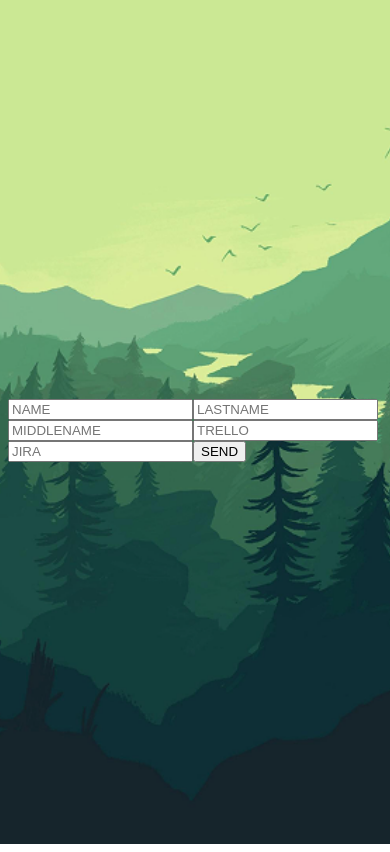
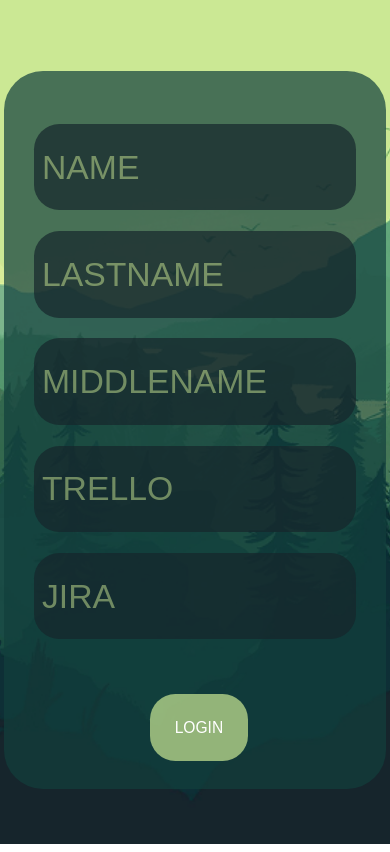
Before and after one commit to Ilian-Pop/trello-jira_assist, a React (Create React App) app: page / in a window 390 px wide. Built offline with nearby package versions, Linux system fonts and the light colour scheme.

Commit message:
Створення дизайну та адаптивного дизайну

```diff
--- a/public/index.html
+++ b/public/index.html
@@ -24,7 +24,7 @@
       work correctly both with client-side routing and a non-root public URL.
       Learn how to configure a non-root public URL by running `npm run build`.
     -->
-    <title>React App</title>
+    <title>TRELLO-JIRA_ASSIST</title>
   </head>
   <body>
     <noscript>You need to enable JavaScript to run this app.</noscript>
--- a/src/pages/Chat.js
+++ b/src/pages/Chat.js
@@ -1,6 +1,14 @@
 function Chat(){
-    return<h1>
-        Інфа
-    </h1>
+    return<div className="osnova">
+        <p>
+            Trello — безкоштовна багатоплатформна система управління проєктами, розроблена Trello Enterprise, дочірньою компанією Atlassian.[5] Створена у 2011 році компанією Fog Creek Software (тепер Glitch) для створення окремої компанії в Нью-Йорку у 2014 році[6][7][8] й продана Atlassian в січні 2017 року.[9]
+Вона використовує парадигму керування проєктами, відому як канбан. Проєкти зображуються дошками, що містять списки. Списки містять картки, якими зображуються задачі. Картки повинні переходити з попереднього списку до наступного (за допомогою перетягування), таким чином зображаючи рух якоїсь функції від ідеї, аж до тестування. Картці може бути присвоєно відповідальних за неї користувачів. Користувачі та дошки можуть об'єднуватись в команди.
+2017 року журнал PC оцінив сервіс Trello у 3,5 з 5 зірок, назвавши його гнучким і креативним
+        </p>
+        <div className="inputer">
+            <input placeholder="MESSAGE"/>
+            <button>SEND</button>
+        </div>
+    </div>
 }
 export default Chat
--- a/src/pages/Login.js
+++ b/src/pages/Login.js
@@ -12,7 +12,7 @@
         <input value={middleName} onChange={(e)=>{setMiddleName(e.target.value)}} placeholder="MIDDLENAME"/>
         <input value={trello} onChange={(e)=>{setTrello(e.target.value)}} placeholder="TRELLO"/>
         <input value={jira} onChange={(e)=>{setJira(e.target.value)}} placeholder="JIRA"/>
-        <button>SEND</button>
+        <button>LOGIN</button>
     </div>
 }
 export default Login
--- a/src/styles/home.css
+++ b/src/styles/home.css
@@ -11,3 +11,112 @@
     justify-content: center;
     align-items: center;
 }
+.osnova{
+    width: 60vw;
+    height: 80vh;
+    background-color: rgba(18, 63, 60, 0.7);
+    border-radius: 3vw;
+    display: flex;
+    flex-direction: column;
+    justify-content: space-between;
+    align-items: center;
+}
+.loginPanel{
+    width: 38vw;
+    height: 80vh;
+    background-color: rgba(18, 63, 60, 0.7);
+    border-radius: 3vw;
+    display: flex;
+    flex-direction: column;
+    justify-content: space-around;
+    align-items: center;
+    padding-top: 5vh;
+}
+.loginPanel input{
+    width: 30vw;
+    height: 10vh;
+}
+.loginPanel button{
+    margin-top: 4vh;
+    margin-bottom: 2vh;
+}
+p{
+    padding: 2vh;
+    padding-top: 1vh;
+    font-size: 1.5vw;
+    color: #CBE894;
+    font-family: "Inder";
+    height: 30vh;
+}
+.inputer{
+    display: flex;
+    justify-content: space-between;
+    align-items: center;
+    margin-bottom: 3vh;
+}
+input{
+    font-family: "Jaro", sans-serif;
+    background-color: rgba(22, 37, 44, 0.7);
+    border: none;
+    font-size: 2vw;
+    color: #CBE894;
+    border-radius: 1.5vw;
+    height:8vh;
+    width:47vw;
+    padding-left: 1.5vw;
+}
+input:focus{
+    outline: none;
+    box-shadow: none;
+}
+input::-webkit-input-placeholder {
+    color: #CBE894;
+    opacity: 0.5;
+}
+button{
+    border-radius: 1.5vw;
+    width:10vw;
+    height: 8vh;
+    margin-left: 0.5vw;
+    background-color: rgba(203, 232, 148, 0.7);
+    border:none;
+    color:white;
+    font-size: 2vw;
+}
+@media screen and (max-width:700px){
+    .loginPanel{
+        width: 98vw;
+        border-radius: 10vw;
+    }
+    .osnova{
+        width: 95vw;
+        height: 95vh;
+        border-radius: 7vw;
+    }
+    p{
+        font-size: 2vh;
+    }
+    button{
+        border-radius: 3vh;
+        margin-left: 2vw;
+        width:13vw;
+        height: 7vh;
+        font-size: 2vh;
+    }
+    input{
+        height: 10vh;
+        width: 75vw;
+        font-size: 4vh;
+        padding-left: 2vw;
+        border-radius: 3vh;
+    }
+    .loginPanel input{
+        width: 80vw;
+        height: 10vh;
+    }
+    .loginPanel button{
+        font-size: 4vw;
+        width: 25vw;
+        height: 8vh;
+    }
+}
```
Also changed, not shown: public/logo192.png, public/logo512.png.
